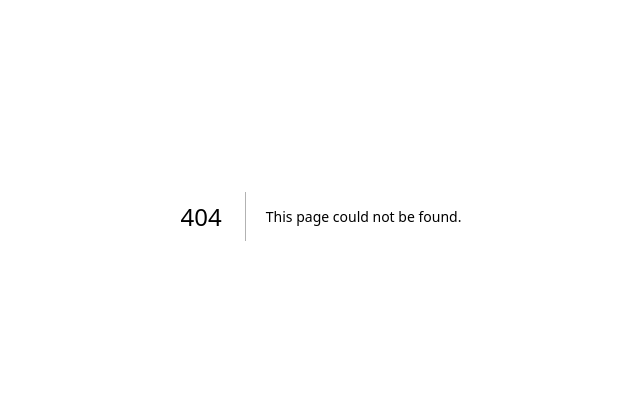
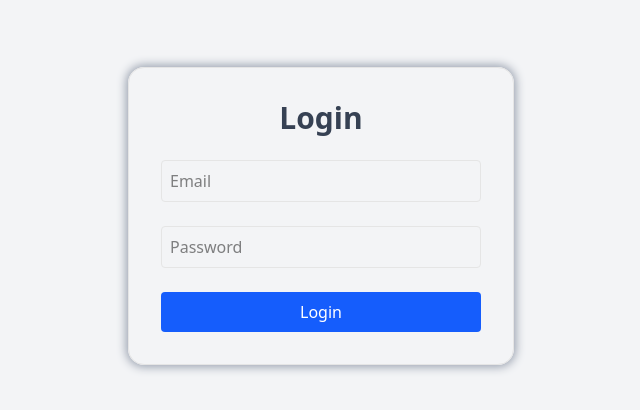
Before and after one commit to khairajram/Yardstick-Assignment, a Next.js app: page /addMember in a window 1280 px wide. Before the commit this address had no page. Shown: the part 184-594 px from the top of the page, without its empty margins (319-959 px from the left). Built offline with nearby package versions, Linux system fonts and the light colour scheme.

Commit message:
Initial commit

```diff
--- /dev/null
+++ b/src/app/addMember/page.tsx
@@ -0,0 +1,73 @@
+"use client"
+import { useRouter } from "next/navigation";
+import { useState } from "react";
+
+export default function AddMember() {
+  const [email, setEmail] = useState("");
+  const [password, setPassword] = useState("");
+  const [error, setError] = useState("");
+  const [loading, setLoading] = useState(false);
+  const router = useRouter();
+
+
+  async function handleLogin(e: React.FormEvent) {
+    e.preventDefault();
+    setError("");
+
+    try {
+      setLoading(true)
+      const res = await fetch("/api/user", {
+        method: "POST",
+        headers: { "Content-Type": "application/json" },
+        body: JSON.stringify({ email, password }),
+      });
+
+      if (res.ok) {
+        router.push("/notes");
+        setLoading(false)
+
+      } else {
+        const data = await res.json();
+        setError(data.message || "Login failed");
+      }
+    } catch {
+      setError("Something went wrong");
+    }
+  }
+
+  return (
+    <main className="flex flex-col items-center justify-center h-full w-full">
+      <div className="border p-8 rounded-2xl w-fit shadow-gray-400  shadow-[0_0_10px_2px_rgba(156,163,175,0.5)] transition-transform duration-300">
+        <h1 className="text-3xl font-bold mb-6 text-center w-full text-gray-700">Login</h1>
+
+        <form onSubmit={handleLogin} className="flex flex-col gap-6 w-80">
+          <input
+            type="email"
+            placeholder="Email"
+            className="border rounded p-2"
+            value={email}
+            onChange={(e) => setEmail(e.target.value)}
+            required
+          />
+
+          <input
+            type="password"
+            placeholder="Password"
+            className="border rounded p-2"
+            value={password}
+            onChange={(e) => setPassword(e.target.value)}
+            required
+          />
+
+          {error && <p className="text-red-500 text-sm">{error}</p>}
+
+          <button disabled={loading}  type="submit" className="bg-blue-600 hover:bg-blue-700 hover:cursor-pointer text-white p-2 rounded disabled:opacity-50 disabled:cursor-auto">
+            {loading ? "logging..." : "Login"}
+          </button>
+        </form>
+
+      </div>
+
+    </main>
+  );
+}
--- a/src/app/api/notes/route.ts
+++ b/src/app/api/notes/route.ts
@@ -72,8 +72,10 @@ export async function GET(req: Request) {
     });
 
 
+    const subscription = notes[0]?.tenant?.subscription || ""
 
-    return addCors( NextResponse.json({notes,role,subscription: notes[0].tenant.subscription}) )
+
+    return addCors( NextResponse.json({notes,role,subscription }) )
 
   } catch (err: any) {
     console.error(err);
--- a/src/app/notes/page.tsx
+++ b/src/app/notes/page.tsx
@@ -9,6 +9,8 @@ import {
   DialogTitle,
   DialogTrigger,
 } from "@/components/ui/dialog";
+import { useRouter } from "next/navigation";
+import Link from "next/link";
 
 interface Note {
   id: string;
@@ -92,6 +94,13 @@ export default function NotesPage() {
           <button className="bg-yellow-500 text-white px-4 py-2 rounded hover:bg-yellow-600">
             Upgrade
           </button>
+        )}
+        {role === "ADMIN" &&  (
+          <Link href={'/addMember'}>
+          <button className="bg-yellow-500 text-white px-4 py-2 rounded hover:bg-yellow-600">
+            add Member
+          </button>
+          </Link>
         )}
       </div>}
 
```
